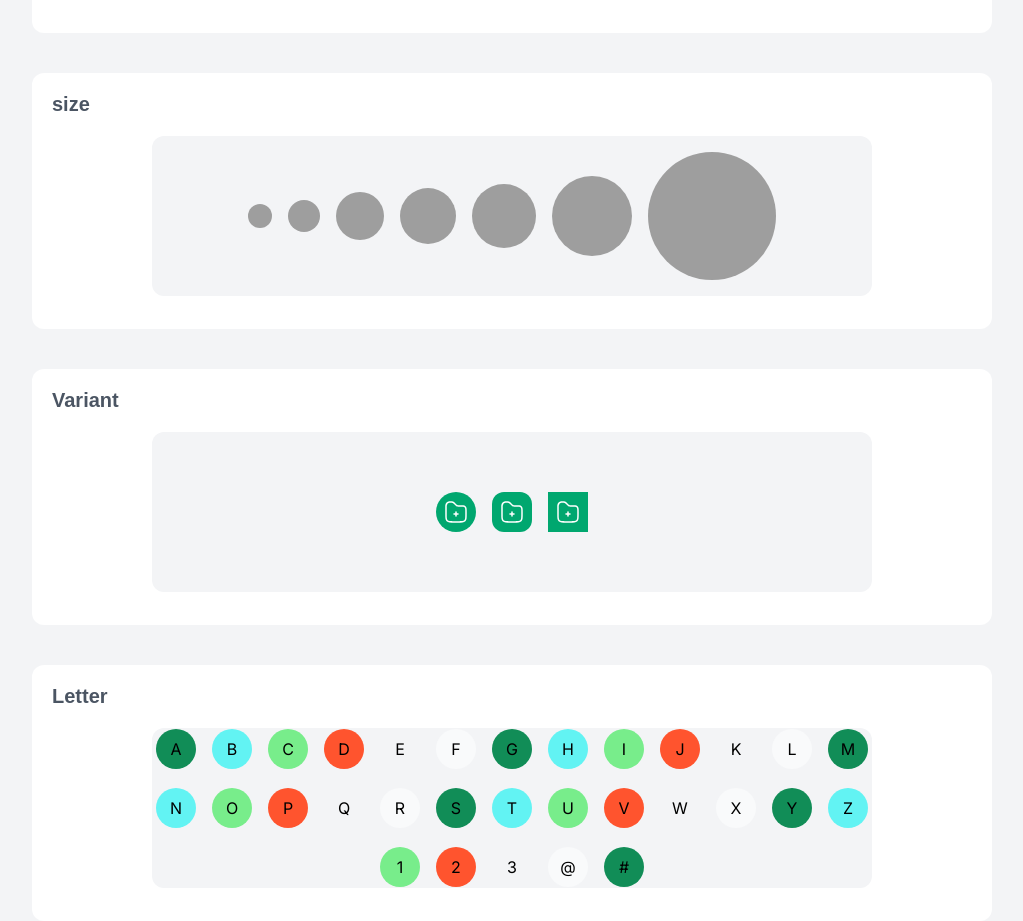
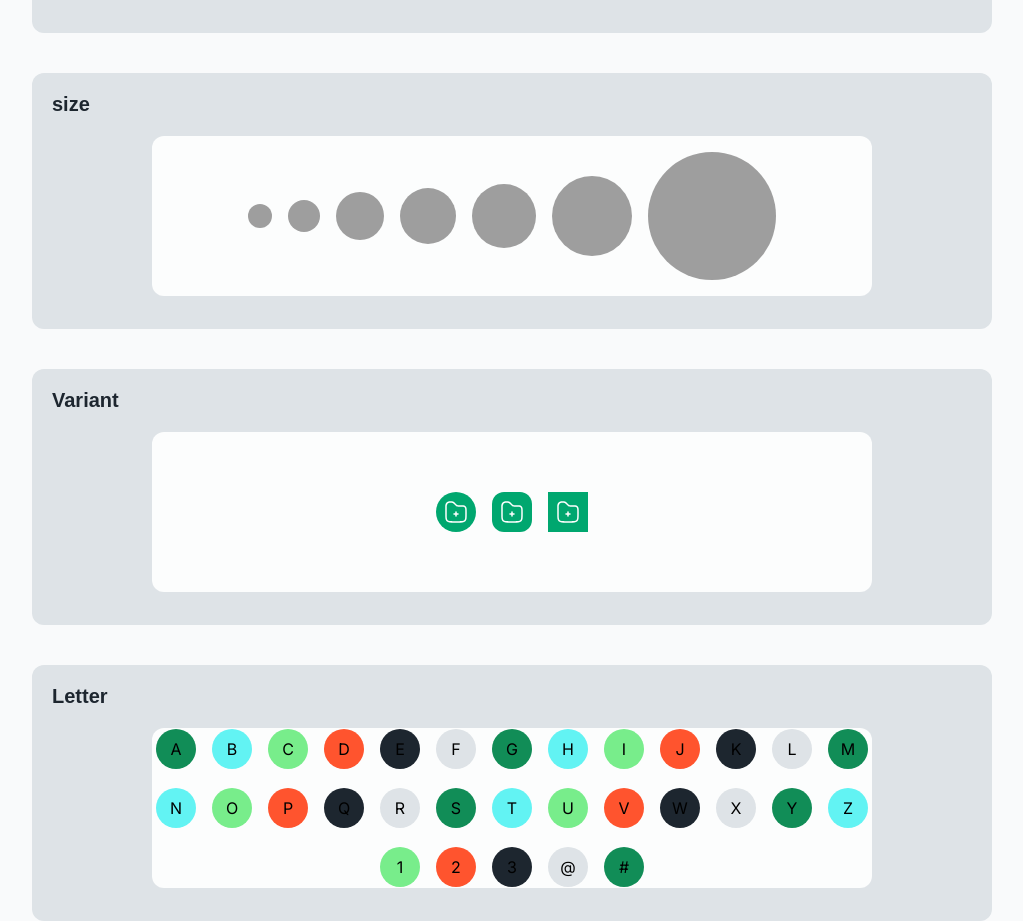
Before and after one commit to CodectiveOrg/pipelyze, a Next.js app: page /avatar in a window 1280 px wide. Shown: the part 263-1184 px from the top of the page, without its empty margins (128-1151 px from the left). Built offline with nearby package versions, Linux system fonts and the light colour scheme; grey boxes are pictures that could not be loaded.

Commit message:
BI-4: Address review second comments

```diff
--- a/src/app/avatar/page.tsx
+++ b/src/app/avatar/page.tsx
@@ -1,11 +1,11 @@
-// src/app/page.tsx
-import Avatar from '@/components/avatar/avatar';
-import React from 'react';
-import styles from '../../styles/avatar.module.css';
+import React from "react";
+
+import Avatar from "@/components/avatar/avatar";
+
+import styles from "../../styles/avatar.module.css";
 
 const AvatarPage: React.FC = () => {
-    const characters = 'ABCDEFGHIJKLMNOPQRSTUVWXYZ123@#'.split('');
-
+  const characters = "ABCDEFGHIJKLMNOPQRSTUVWXYZ123@#".split("");
   return (
     <div>
       <div className={styles.container}>
@@ -40,9 +40,8 @@ const AvatarPage: React.FC = () => {
         <div className={styles.card}>
           <h2 className={styles.title}>Variant</h2>
           <div className={styles.inner_card}>
-                        <Avatar size="md" bgColor='#00a76f' >
+            <Avatar size="md" bgColor="#00a76f">
               <svg
-
                 xmlns="http://www.w3.org/2000/svg"
                 width="24"
                 height="24"
@@ -58,9 +57,8 @@ const AvatarPage: React.FC = () => {
                 />
               </svg>
             </Avatar>
-                        <Avatar size="md" bgColor='#00a76f' variant="runded">
+            <Avatar size="md" bgColor="#00a76f" variant="runded">
               <svg
-
                 xmlns="http://www.w3.org/2000/svg"
                 width="24"
                 height="24"
@@ -76,9 +74,8 @@ const AvatarPage: React.FC = () => {
                 />
               </svg>
             </Avatar>
-                        <Avatar size="md" bgColor='#00a76f' variant="square" >
+            <Avatar size="md" bgColor="#00a76f" variant="square">
               <svg
-
                 xmlns="http://www.w3.org/2000/svg"
                 width="24"
                 height="24"
@@ -95,8 +92,6 @@ const AvatarPage: React.FC = () => {
               </svg>
             </Avatar>
           </div>
-
-
         </div>
         {/* v */}
         <div className={styles.container}>
@@ -104,26 +99,15 @@ const AvatarPage: React.FC = () => {
             <h2 className={styles.title}>Letter</h2>
             <div className={styles.inner_card}>
               {characters.map((char, index) => (
-                                    <Avatar
-                                        key={index}
-
-                                        variant="full"
-                                        size="md" // اندازه بزرگ‌تر برای A-Z، کوچک‌تر برای 1@#
-                                        colorIndex={index} // اندیس برای انتخاب رنگ
-                                    >
+                <Avatar key={index} variant="full" size="md" colorIndex={index}>
                   {char}
                 </Avatar>
-
               ))}
             </div>
           </div>
         </div>
       </div>
-
     </div>
-
-
-
   );
 };
 
--- a/src/app/layout.tsx
+++ b/src/app/layout.tsx
@@ -1,8 +1,7 @@
 import type { Metadata } from "next";
 import { Inter } from "next/font/google";
 
-
-import "@/styles/avatar.module.css"
+import "@/styles/avatar.module.css";
 import "@/styles/colors.css";
 
 import "./globals.css";
--- a/src/components/avatar/avatar.tsx
+++ b/src/components/avatar/avatar.tsx
@@ -1,9 +1,10 @@
-import React from 'react';
-import styles from '../../styles/avatar.module.css';
+import React from "react";
+
+import styles from "../../styles/avatar.module.css";
 
 export interface AvatarProps {
-  variant?: 'full' | 'runded' | 'square';
-  size?: 'xs' | 'sm' | 'md'|'lg' | 'xl' | '2xl' | '3xl' | '4xl';
+  variant?: "full" | "runded" | "square";
+  size?: "xs" | "sm" | "md" | "lg" | "xl" | "2xl" | "3xl" | "4xl";
   image?: string;
   bgColor?: string;
   className?: string;
@@ -11,77 +12,76 @@ export interface AvatarProps {
   colorIndex?: number;
   children?: React.ReactNode;
 }
-
 const Avatar: React.FC<AvatarProps> = ({
-  variant = 'full',
+  variant = "full",
   className,
   bgColor,
   image,
   imageIndex,
   colorIndex,
-  size = 'lg',
+  size = "lg",
   children,
 }) => {
-
   const radiusMap: Record<string, string> = {
-    full: '100%',
-    runded: '0.75rem',
-    square: '0rem',
+    full: "100%",
+    runded: "0.75rem",
+    square: "0rem",
   };
   const colors = [
-    'green-700',
-    'teal-500',
-    'green-400',
-    'orange-500',
-    'gray-800',
-    'gray-100',
+    "green-700",
+    "teal-500",
+    "green-400",
+    "orange-500",
+    "grey-800",
+    "grey-100",
   ];
 
   const sizeMap: Record<string, string> = {
-  xs: '1.5rem',
-  sm: '2rem',
-  md: '2.5rem',
-  lg: '3rem',
-  xl: '3.5rem',
-  '2xl': '4rem',
-  '3xl': '5rem',
-  '4xl': '8rem',
+    xs: "1.5rem",
+    sm: "2rem",
+    md: "2.5rem",
+    lg: "3rem",
+    xl: "3.5rem",
+    "2xl": "4rem",
+    "3xl": "5rem",
+    "4xl": "8rem",
   };
   const images = [
-    'https://pub-c5e31b5cdafb419fb247a8ac2e78df7a.r2.dev/public/assets/images/mock/avatar/avatar-2.webp',
-    'https://pub-c5e31b5cdafb419fb247a8ac2e78df7a.r2.dev/public/assets/images/mock/avatar/avatar-3.webp',
-    'https://pub-c5e31b5cdafb419fb247a8ac2e78df7a.r2.dev/public/assets/images/mock/avatar/avatar-4.webp',
-    'https://pub-c5e31b5cdafb419fb247a8ac2e78df7a.r2.dev/public/assets/images/mock/avatar/avatar-5.webp',
-    'https://pub-c5e31b5cdafb419fb247a8ac2e78df7a.r2.dev/public/assets/images/mock/avatar/avatar-6.webp',
-    'https://pub-c5e31b5cdafb419fb247a8ac2e78df7a.r2.dev/public/assets/images/mock/avatar/avatar-11.webp'
+    "https://pub-c5e31b5cdafb419fb247a8ac2e78df7a.r2.dev/public/assets/images/mock/avatar/avatar-2.webp",
+    "https://pub-c5e31b5cdafb419fb247a8ac2e78df7a.r2.dev/public/assets/images/mock/avatar/avatar-3.webp",
+    "https://pub-c5e31b5cdafb419fb247a8ac2e78df7a.r2.dev/public/assets/images/mock/avatar/avatar-4.webp",
+    "https://pub-c5e31b5cdafb419fb247a8ac2e78df7a.r2.dev/public/assets/images/mock/avatar/avatar-5.webp",
+    "https://pub-c5e31b5cdafb419fb247a8ac2e78df7a.r2.dev/public/assets/images/mock/avatar/avatar-6.webp",
+    "https://pub-c5e31b5cdafb419fb247a8ac2e78df7a.r2.dev/public/assets/images/mock/avatar/avatar-11.webp",
   ];
-  const selectedColor = colorIndex !== undefined ?
-      colors[colorIndex % colors.length]
-      :
-      bgColor || 'green-400';
+  const selectedColor =
+    colorIndex !== undefined
+      ? colors[colorIndex % colors.length]
+      : bgColor || "green-400";
 
-
-  const selectedImage = imageIndex !== undefined && images[imageIndex] ? images[imageIndex] : image || 'none';
+  const selectedImage =
+    imageIndex !== undefined && images[imageIndex]
+      ? images[imageIndex]
+      : image || "none";
   // استایل‌های اینلاین
   const avatarStyles: React.CSSProperties = {
     borderRadius: radiusMap[variant] || radiusMap.full,
     width: sizeMap[size] || sizeMap.lg,
     height: sizeMap[size] || sizeMap.lg,
     backgroundColor: selectedColor,
-    backgroundImage: selectedImage !== 'none' ? `url(${selectedImage})` : 'none',
-    backgroundSize: 'cover',
-    backgroundPosition: 'center',
+    backgroundImage:
+      selectedImage !== "none" ? `url(${selectedImage})` : "none",
+    backgroundSize: "cover",
+    backgroundPosition: "center",
   };
 
   const classNames: string[] = [styles.avatar];
-
 
   if (selectedColor) {
     classNames.push(styles[selectedColor]);
   }
 
-
-const classNameValue = classNames.join(' ');
+  const classNameValue = classNames.join(" ");
 
   return (
     <div className={classNameValue} style={avatarStyles}>
--- a/src/styles/avatar.module.css
+++ b/src/styles/avatar.module.css
@@ -1,14 +1,13 @@
-
-.avatar{
-  size: var(--size,var(--avatar-size-lg));
-  border-radius: var(--radius,var(--avatar-radius-full));
+.avatar {
+  size: var(--size, var(--avatar-size-lg));
+  border-radius: var(--radius, var(--avatar-radius-full));
   display: flex;
   align-items: center;
   justify-content: center;
   overflow: hidden;
 }
-.avatar--image{
- background-image: var(--image-url);
+.avatar--image {
+  background-image: var(--image-url);
   background-size: cover;
   background-position: center;
 }
@@ -17,20 +16,20 @@
   gap: 1rem;
   align-items: center;
   justify-content: center;
-  background-color: var(--palette-grey-100, #f3f4f6);
+  background-color: var(--palette-grey-100);
   padding: 1rem;
   border-radius: 0.75rem;
 }
 .container {
   display: flex;
   flex-direction: column;
-  background-color: #f3f4f6;
+  background-color: var(--palette-grey-100);
 
   width: 100%;
 }
 
 .card {
-  background-color: #ffffff;
+  background-color: var(--palette-grey-300);
   width: 75%;
   height: 16rem;
   margin-left: auto;
@@ -39,16 +38,15 @@
   margin-top: 2.5rem;
 }
 
-
 .title {
-  color: #4b5563;
-  font-family: 'Yekan', sans-serif;
+  color: var(--palette-grey-800);
+  font-family: "Yekan", sans-serif;
   font-size: 1.25rem;
   padding: 1.25rem;
 }
 
 .inner_card {
-  background-color: #f3f4f6;
+  background-color: var(--palette-grey-50);
   height: 10rem;
   width: 75%;
   border-radius: 0.75rem;
@@ -59,13 +57,23 @@
   align-items: center;
   justify-content: center;
   flex-wrap: wrap;
-
 }
 
-
-.green-700 { background-color: var(--palette-success-dark); }
-.teal-500 { background-color: var(--palette-info-light); }
-.green-400 { background-color: var(--palette-success-light); }
-.orange-500 { background-color: var(--palette-error-main); }
-.grey-800 { background-color: var(--palette-grey-800); }
-.gray-100 { background-color: var(--palette-grey-100); }
+.green-700 {
+  background-color: var(--palette-success-dark);
+}
+.teal-500 {
+  background-color: var(--palette-info-light);
+}
+.green-400 {
+  background-color: var(--palette-success-light);
+}
+.orange-500 {
+  background-color: var(--palette-error-main);
+}
+.grey-800 {
+  background-color: var(--palette-grey-800);
+}
+.grey-100 {
+  background-color: var(--palette-grey-300);
+}
```
Lines whose indentation alone changed are shown as unchanged.
